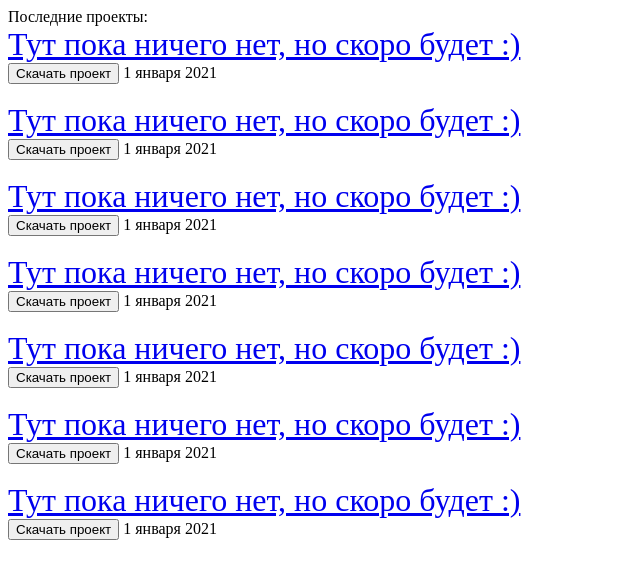
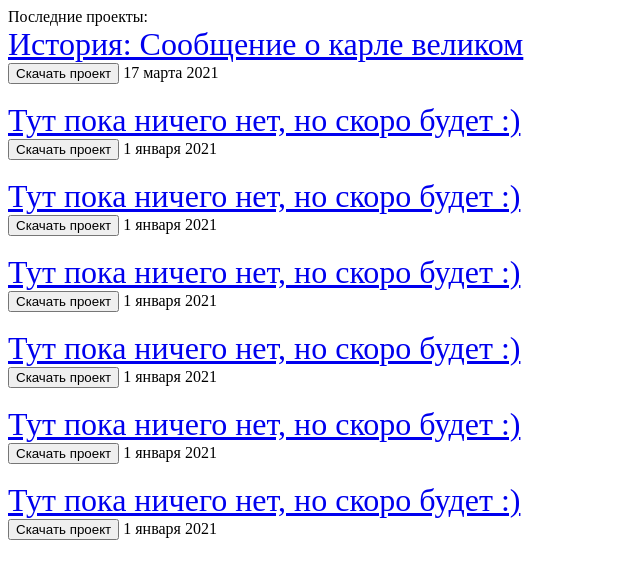
Before and after one commit to ProstoUserBeKotIK/magic.github.io, a plain HTML site: page index.html in a window 1280 px wide. Shown: the whole page, without its empty margins (0-640 px from the left). Drawn offline with Linux system fonts and the light colour scheme.

Commit message:
Update index.html

```diff
--- a/index.html
+++ b/index.html
@@ -1,8 +1,8 @@
 <div class="block-inner">
     <span class="news_header"> Последние проекты: </span><br />
 
-    <font size="6"><a class="news_link" href="https://sgo.edu71.ru/" target="_blank" title=" Откроется в новом окне ">Тут пока ничего нет, но скоро будет :)</a><br/><button class="button_up" onclick="document.location='ИМЯ ПРОЕКТА'">Скачать проект</button></a></font>
-    <span class="news_date">1 января 2021</span><br /><br />
+    <font size="6"><a class="news_link" href="https://prostouserbekotik.github.io/testproject.github.io/" target="_blank" title=" Откроется в новом окне ">История: Сообщение о карле великом</a><br/><button class="button_up" onclick="document.location='ИМЯ ПРОЕКТА'">Скачать проект</button></a></font>
+    <span class="news_date">17 марта 2021</span><br /><br />
 
     <font size="6"><a class="news_link" href="https://sgo.edu71.ru/" target="_blank" title=" Откроется в новом окне ">Тут пока ничего нет, но скоро будет :)</a><br/><button class="button_up" onclick="document.location='ИМЯ ПРОЕКТА'">Скачать проект</button></a></font>
     <span class="news_date">1 января 2021</span><br /><br />
```
